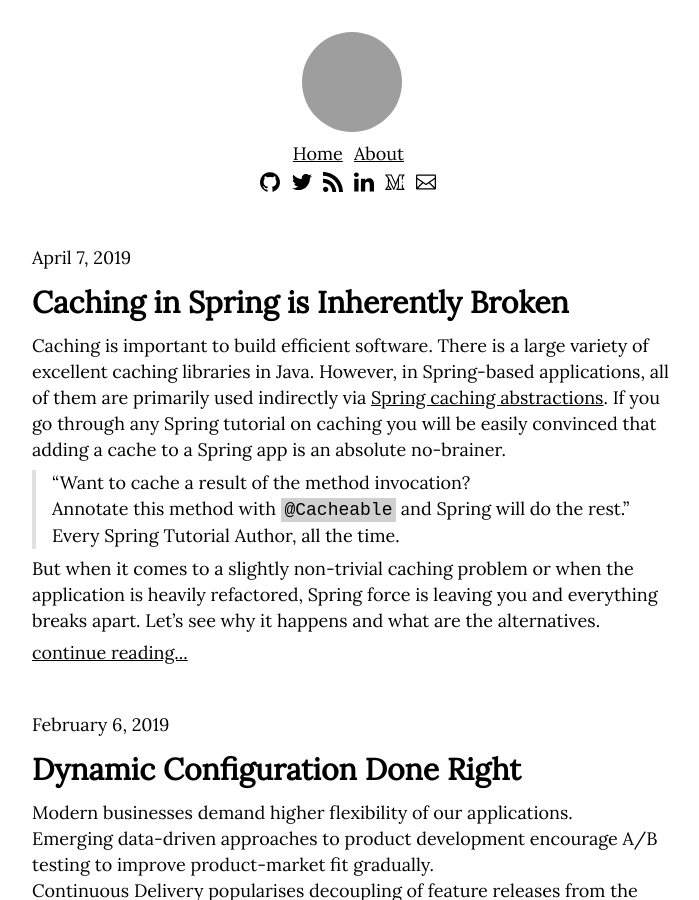
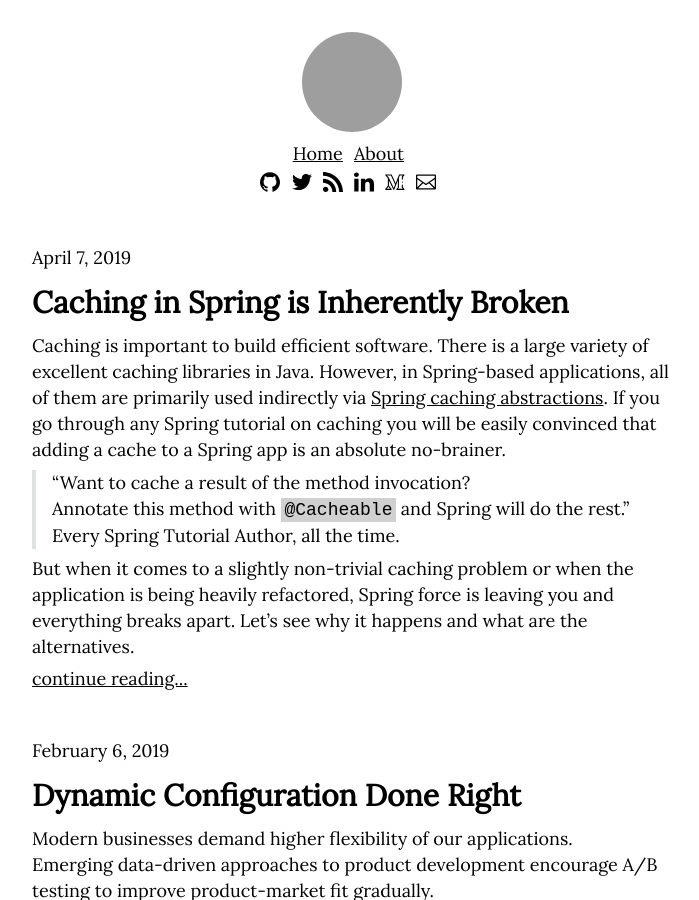
Before and after one commit to IlyaZinkovich/ilyazinkovich.github.io, a Jekyll site: the page built from index.html, in a window 1280 px wide and 900 px high, cut to the strip 0-900 px from the top of the window. Shown: the whole strip, without its empty margins (288-987 px from the left). Built offline with Jekyll 4.4.1, drawn with Linux system fonts in a browser that asks for light colours; the list of posts is cut into pages by our own code; grey boxes are pictures that could not be loaded.

Commit message:
Corrected stylistic mistakes

```diff
--- a/_posts/2019/apr/2019-04-07-cacheable.md
+++ b/_posts/2019/apr/2019-04-07-cacheable.md
@@ -18,7 +18,7 @@ Caching is important to build efficient software. There is a large variety of ex
 >Annotate this method with `@Cacheable` and Spring will do the rest."
 >Every Spring Tutorial Author, all the time.
 
-But when it comes to a slightly non-trivial caching problem or when the application is heavily refactored, Spring force is leaving you and everything breaks apart. Let's see why it happens and what are the alternatives.
+But when it comes to a slightly non-trivial caching problem or when the application is being heavily refactored, Spring force is leaving you and everything breaks apart. Let's see why it happens and what are the alternatives.
 
 <!--more-->
 
@@ -31,8 +31,6 @@ We'll explore and challenge Spring caching while implementing a very primitive w
 Let's test the caching mechanism with a simple `ConcurrentMap` in-memory cache to verify that responses are actually being cached per a combination of a request method and URL.
 
 For the purpose of testing, we'll use `HttpClient` implementation that returns a response containing a randomly generated string.
-
-{% gist 318617d61c0b1fe4cbb21f985ec663fe %}
 
 Here is the config.
 
```
